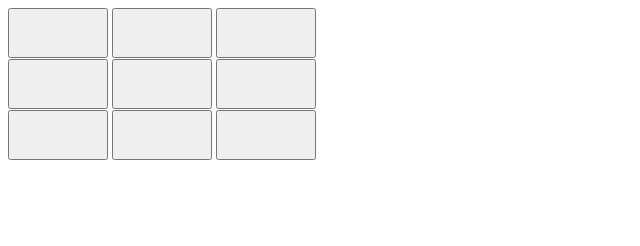
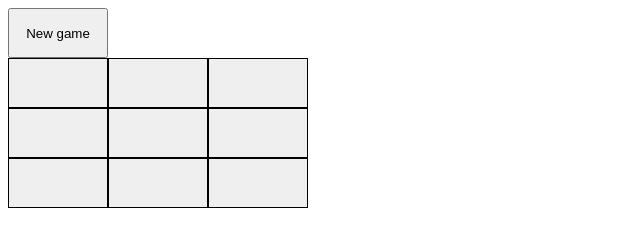
Before and after one commit to vegetason/tictactoe-odinProject, a plain HTML site: page index.html in a window 1280 px wide. Shown: the whole page, without its empty margins (0-640 px from the left). Drawn offline with Linux system fonts and the light colour scheme.

Commit message:
Get the game halfway done in the console

```diff
--- a/index.html
+++ b/index.html
@@ -8,20 +8,21 @@
     <script src="script.js" defer></script>
 </head>
 <body>
+    <button id="newGame">New game</button>
     <div>
-        <button id="first"></button>
-        <button id="second"></button>
-        <button id="third"></button>
+        <button class="play" id="first"></button>
+        <button class="play" id="second"></button>
+        <button class="play" id="third"></button>
     </div>
     <div>
-        <button id="fourth"></button>
-        <button id="fifth"></button>
-        <button id="sixth"></button>
+        <button class="play" id="fourth"></button>
+        <button class="play" id="fifth"></button>
+        <button class="play" id="sixth"></button>
     </div>
     <div>
-        <button id="seventh"></button>
-        <button id="eighth"></button>
-        <button id="nineth"></button>
+        <button class="play" id="seventh"></button>
+        <button class="play" id="eighth"></button>
+        <button class="play" id="nineth"></button>
     </div>
 </body>
 </html>
--- a/script.js
+++ b/script.js
@@ -1,3 +1,4 @@
+let newGame=document.querySelector('#newGame')
 let first=document.querySelector('#first');
 let second=document.querySelector('#second');
 let third=document.querySelector('#third');
@@ -7,7 +8,7 @@ let sixth=document.querySelector('#sixth');
 let seventh=document.querySelector('#seventh');
 let eighth=document.querySelector('#eighth');
 let nineth=document.querySelector('#nineth');
-let buttplays=document.querySelectorAll('button')
+let buttplays=document.querySelectorAll('.play')
 let i=1;
 let arr1,arr2,arr3;
 buttplays.forEach((button)=>{
@@ -19,10 +20,7 @@ buttplays.forEach((button)=>{
         arr1=[first.textContent,second.textContent,third.textContent];
         arr2=[fourth.textContent,fifth.textContent,sixth.textContent];
         arr3=[seventh.textContent,eighth.textContent,nineth.textContent];
-        return arr1,arr2,arr3;
-    })
-    return arr1,arr2,arr3;
-})
+        button.setAttribute('disabled','disabled')
         if(arr1[0]==='O' && arr1[1]==='O' && arr1[2]==='O') console.log('Player 1 won')
         else if(arr1[0]==='X' && arr1[1]==='X' && arr1[2]==='X') console.log('Player 2 won')
         else if(arr1[0]==='X' && arr2[0]==='X' && arr3[0]==='X') console.log('Player 2 won')
@@ -40,3 +38,17 @@ else if(arr1[2]==='X' && arr2[2]==='X' && arr3[3]==='X') console.log('Player 2 w
         else if(arr1[1]==='O'&& arr2[1]==='O' && arr3[1]==='O') console.log('Player 1 won')
         else if(arr1[1]==='X'&& arr2[1]==='X' && arr3[1]==='X') console.log('Player 2 won')
         else console.log('It\'s a draw')
+        console.log(arr1,arr2,arr3)
+    })
+})
+        arr1=[first.textContent,second.textContent,third.textContent];
+        arr2=[fourth.textContent,fifth.textContent,sixth.textContent];
+        arr3=[seventh.textContent,eighth.textContent,nineth.textContent];
+
+newGame.addEventListener('click',()=>{
+    i=1;
+    buttplays.forEach(button=>{
+        button.removeAttribute('disabled')
+        button.textContent='';
+    })
+})
--- a/style.css
+++ b/style.css
@@ -2,3 +2,21 @@ button{
     width: 100px;
     height: 50px;
 }
+
+body{
+    display: flex;
+    flex-direction: column;
+    border-collapse: collapse;
+}
+
+.play{
+    border: 1px solid black;
+    width: 100px;
+    height: 50px;
+    display: flex;
+    justify-content: center;
+    align-items: center;
+}
+body >div{
+    display: flex;
+}
```
Lines whose indentation alone changed are shown as unchanged.
